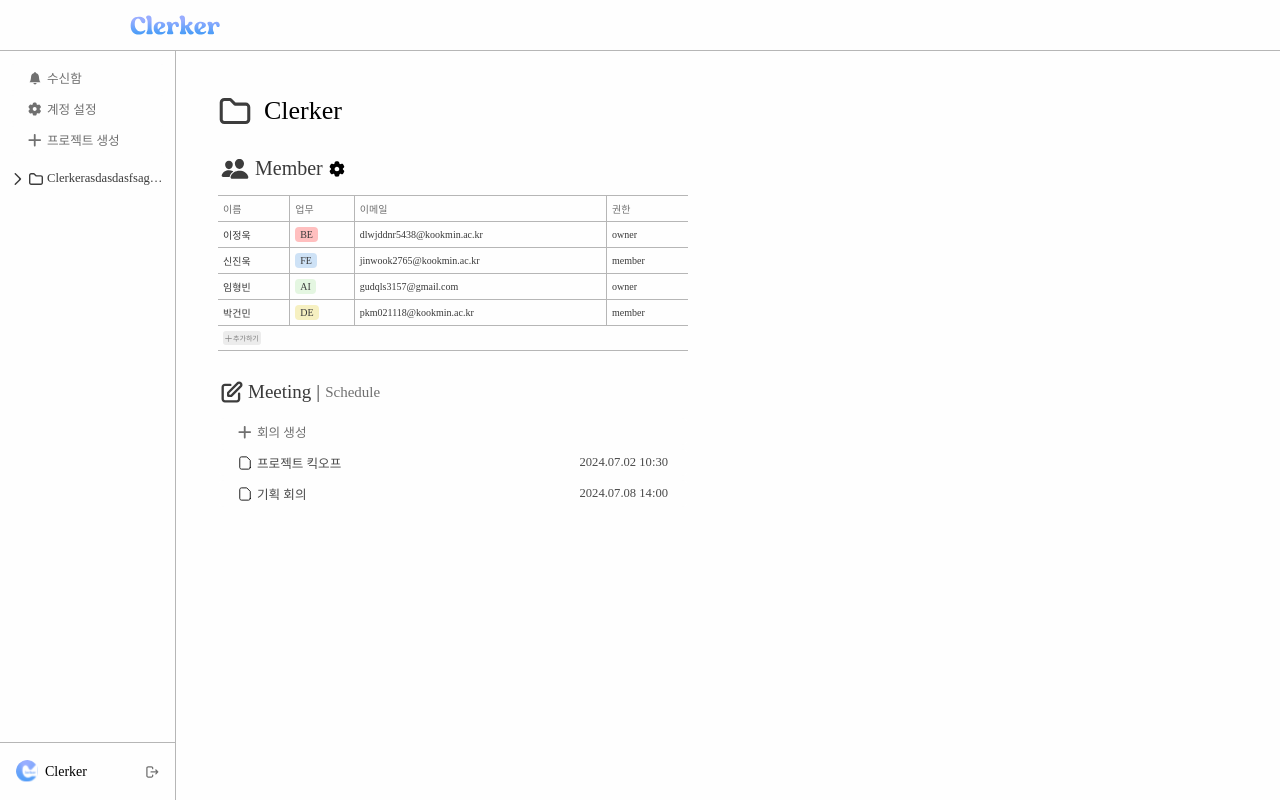
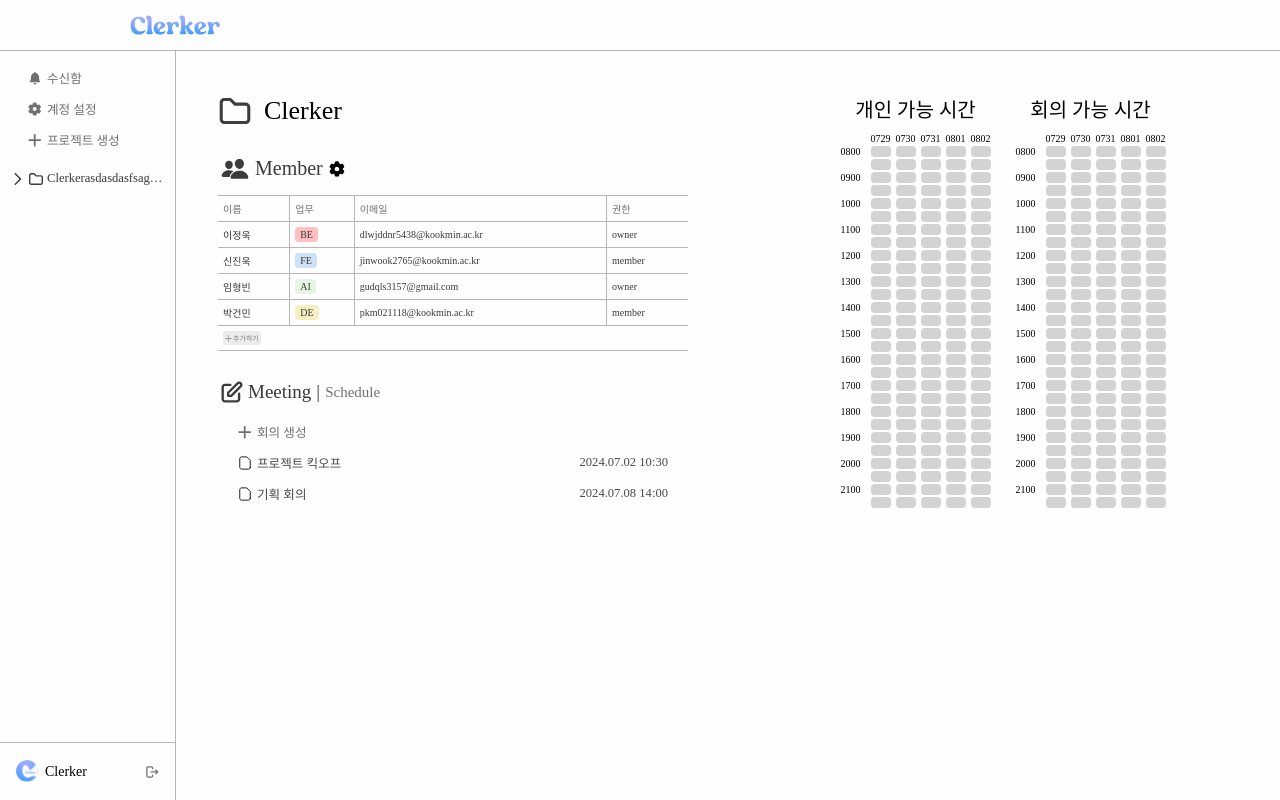
Before and after one commit to D-X-W-Clerker/clerker-frontend, a React (Create React App) app: page /project/1 in a window 1280 px wide. Built offline with nearby package versions, Linux system fonts and the light colour scheme; a web font is replaced by a local one.

Commit message:
feat: 드래그로 시간 선택 기능 구현

```diff
--- a/src/components/when2meet/TimeGrid.tsx
+++ b/src/components/when2meet/TimeGrid.tsx
@@ -1,25 +1,28 @@
-import React from 'react';
+import React, { useState } from 'react';
 import styled from 'styled-components';
+import { FlexRow, ItemsCenterRow } from '@styles';
 
-const ContentContainer = styled.div``;
+const ContentContainer = styled(ItemsCenterRow)`
+  flex-direction: column;
+`;
 
 const GridContainer = styled.div`
   display: grid;
-  grid-template-columns: repeat(5, 1fr);
-  grid-gap: 10px;
-  margin-bottom: 20px;
+  grid-template-columns: 25px repeat(5, 1fr); /* 1개의 시간 열과 5개의 날짜 열 */
+  grid-gap: 2px 5px;
 `;
 
 const Title = styled.div`
-  font-size: 17px;
+  font-size: 20px;
   font-weight: var(--font-medium);
-  margin-bottom: 10px;
+  padding-bottom: 10px;
+  margin-top: 44px;
 `;
 
 const TimeBlockButton = styled.button<{ selected: boolean }>`
-  width: 40px;
-  height: 40px;
-  border-radius: 5px;
+  width: 100%; /* 그리드 너비에 맞춤 */
+  height: 11px; /* 블록의 높이 조정 */
+  border-radius: 4px;
   background-color: ${({ selected }): string => {
     return selected ? '#6495ED' : '#d3d3d3';
   }};
@@ -31,6 +34,12 @@ const TimeBlockButton = styled.button<{ selected: boolean }>`
       return selected ? '#4169E1' : '#A9A9A9';
     }};
   }
+`;
+
+const TimeLabel = styled(FlexRow)`
+  width: 100%;
+  font-size: 10px;
+  font-weight: var(--font-normal);
 `;
 
 type TimeGridProps = {
@@ -48,24 +57,73 @@ const TimeGrid: React.FC<TimeGridProps> = ({
   selectedTimes,
   toggleTime,
 }) => {
+  const [isDragging, setIsDragging] = useState(false);
+  const [startTime, setStartTime] = useState<string | null>(null);
+
+  const handleMouseDown = (date: string, time: string): void => {
+    setIsDragging(true);
+    toggleTime(date, time); // 드래그 시작 시 첫 번째 선택
+    setStartTime(`${date}-${time}`);
+  };
+
+  const handleMouseOver = (date: string, time: string): void => {
+    if (isDragging) {
+      toggleTime(date, time); // 드래그하면서 선택
+    }
+  };
+
+  const handleMouseUp = (): void => {
+    setIsDragging(false); // 드래그 끝
+    setStartTime(null); // 선택 초기화
+  };
+
   return (
-    <ContentContainer>
+    <ContentContainer onMouseUp={handleMouseUp}>
+      {' '}
+      {/* 드래그가 끝나면 상태를 초기화 */}
       <Title>{title}</Title>
       <GridContainer>
+        {/* 날짜 헤더 */}
+        <TimeLabel />
+        {dates.map((date) => {
+          return <TimeLabel key={date}>{date}</TimeLabel>;
+        })}
+
+        {/* 시간 및 타임 블록 */}
         {times.map((time) => {
           return (
             <React.Fragment key={time}>
+              {/* 시간 레이블 */}
+              <TimeLabel>{time}</TimeLabel>
+              {/* 첫 번째 행: 00분 타임 블록 */}
               {dates.map((date) => {
                 return (
                   <TimeBlockButton
-                    key={`${date}-${time}`}
-                    selected={selectedTimes.includes(`${date}-${time}`)}
-                    onClick={(): void => {
-                      toggleTime(date, time);
+                    key={`${date}-${time}-00`}
+                    selected={selectedTimes.includes(`${date}-${time}-00`)}
+                    onMouseDown={(): void => {
+                      return handleMouseDown(date, `${time}-00`);
                     }}
-                  >
-                    {`${date}-${time}`}
-                  </TimeBlockButton>
+                    onMouseOver={(): void => {
+                      return handleMouseOver(date, `${time}-00`);
+                    }}
+                  />
+                );
+              })}
+              {/* 두 번째 행: 30분 타임 블록 */}
+              <TimeLabel /> {/* 빈 시간 레이블을 추가하여 맞춤 */}
+              {dates.map((date) => {
+                return (
+                  <TimeBlockButton
+                    key={`${date}-${time}-30`}
+                    selected={selectedTimes.includes(`${date}-${time}-30`)}
+                    onMouseDown={(): void => {
+                      return handleMouseDown(date, `${time}-30`);
+                    }}
+                    onMouseOver={(): void => {
+                      return handleMouseOver(date, `${time}-30`);
+                    }}
+                  />
                 );
               })}
             </React.Fragment>
--- a/src/components/when2meet/When2meet.tsx
+++ b/src/components/when2meet/When2meet.tsx
@@ -1,5 +1,5 @@
 import React, { useState } from 'react';
-import { TimeGrid } from '@components';
+import { TimeGrid, MemberTable } from '@components';
 import styled from 'styled-components';
 
 const times: string[] = [
@@ -22,6 +22,8 @@ const dates: string[] = ['0729', '0730', '0731', '0801', '0802'];
 
 const TimeGridContainer = styled.div`
   display: flex;
+  justify-content: center;
+  gap: 25px;
 `;
 
 const When2meet: React.FC = () => {
@@ -53,7 +55,7 @@ const When2meet: React.FC = () => {
         dates={dates}
         selectedTimes={personalAvailable}
         toggleTime={(date, time): void => {
-          toggleTime('personal', date, time); // 반환 타입을 명시적으로 void로 설정
+          return toggleTime('personal', date, time);
         }}
       />
       <TimeGrid
@@ -62,7 +64,7 @@ const When2meet: React.FC = () => {
         dates={dates}
         selectedTimes={meetingAvailable}
         toggleTime={(date, time): void => {
-          toggleTime('meeting', date, time); // 반환 타입을 명시적으로 void로 설정
+          return toggleTime('meeting', date, time);
         }}
       />
     </TimeGridContainer>
--- a/src/pages/ProjectDetailPage.tsx
+++ b/src/pages/ProjectDetailPage.tsx
@@ -11,6 +11,7 @@ import {
   MemberInfoModal,
   MeetCreateModal,
   MeetJoinModal,
+  When2meet,
 } from '@components';
 import { FlexCol, FlexRow, ItemsCenterRow, ItemsCenterStartRow } from '@styles';
 import Layout from '../Layout';
@@ -279,7 +280,9 @@ const ProjectDetailPage: React.FC = () => {
             </ContentFileArea>
           </ContentTabArea>
         </LeftContentArea>
-        <RightContentArea />
+        <RightContentArea>
+          <When2meet />
+        </RightContentArea>
       </Container>
       {showMemberAddModal && (
         <MemberInviteModal
```
